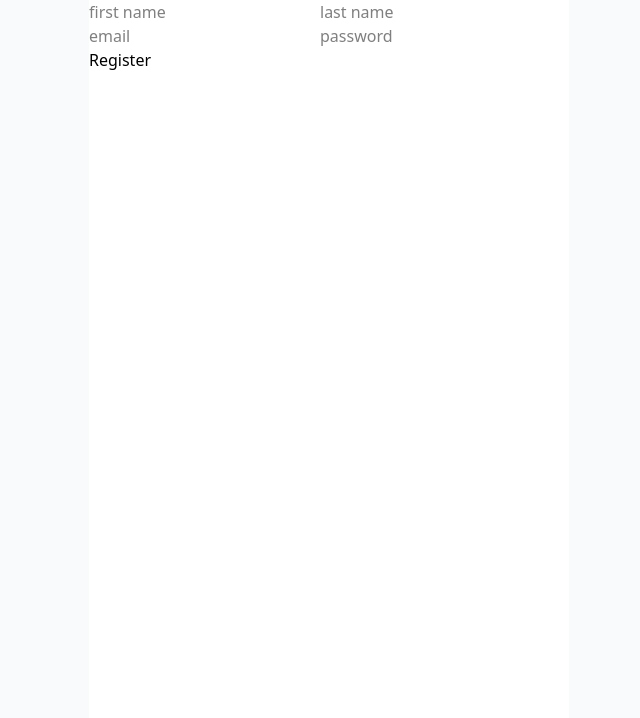
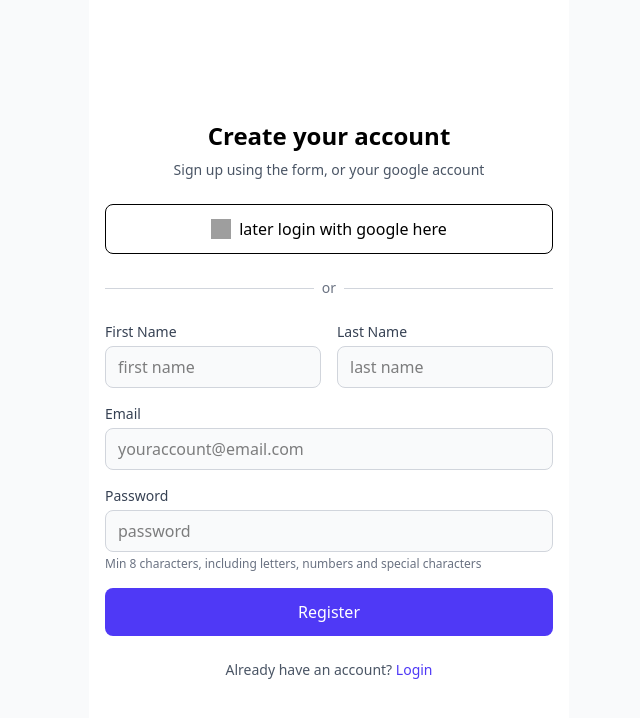
Before and after one commit to has-bi/theramind, a Next.js app: page /register in a window 1280 px wide. Shown: the top 718 px of the page, without its empty margins (311-951 px from the left). Built offline with nearby package versions, Linux system fonts and the light colour scheme; grey boxes are pictures that could not be loaded.

Commit message:
add register feature

```diff
--- a/package.json
+++ b/package.json
@@ -13,6 +13,7 @@
     "@heroicons/react": "^2.2.0",
     "@prisma/client": "^6.4.1",
     "@tailwindcss/vite": "^4.0.9",
+    "bcrypt": "^5.1.1",
     "next": "15.2.0",
     "openai": "^4.86.1",
     "postcss": "^8.5.3",
--- a/src/app/(auth)/register/action.js
+++ b/src/app/(auth)/register/action.js
@@ -1,4 +1,7 @@
 'use server'
+
+import { prisma } from '@/utils/prisma'
+import bcrypt from 'bcrypt'
 
 export async function registerAction(_, formData) {
   try {
@@ -7,11 +10,18 @@ export async function registerAction(_, formData) {
     const email = await formData.get('email')
     const password = await formData.get('password')
 
-    if (!firstName || !lastName || !email || !password) {
-      throw new Error('Missing form data fields')
-    }
+    const hashedPassword = await bcrypt.hash(password, 12)
 
-    console.log({ firstName, lastName, email, password })
+    const user = await prisma.user.create({
+      data: {
+        firstName,
+        lastName,
+        email,
+        password: hashedPassword,
+      },
+    })
+
+    console.log({ firstName, lastName, email, password, hashedPassword })
   } catch (error) {
     console.error('Error reading form data:', error)
   }
--- a/src/app/(auth)/register/page.js
+++ b/src/app/(auth)/register/page.js
@@ -6,14 +6,85 @@ export default function page() {
   const [state, formAction, pending] = useActionState(registerAction, null)
 
   return (
-    <div>
-      <form action={registerAction}>
-        <input name="firstname" placeholder="first name" />
-        <input name="lastname" placeholder="last name" />
-        <input name="email" type="email" placeholder="email" />
-        <input name="password" type="password" placeholder="password" />
-        <button>Register</button>
-      </form>
+    <div className="min-h-screen flex items-center justify-center p-4">
+      <div className="w-full max-w-md space-y-6">
+        <div className="text-center">
+          <h1 className="text-2xl font-semibold">Create your account</h1>
+          <p className="text-sm text-gray-600 mt-2">
+            Sign up using the form, or your google account
+          </p>
+        </div>
+
+        <button className="w-full flex items-center justify-center gap-2 border rounded-lg py-3 hover:bg-gray-50">
+          <img src="/google.svg" alt="Google" className="w-5 h-5" />
+          later login with google here
+        </button>
+
+        <div className="relative">
+          <div className="absolute inset-0 flex items-center">
+            <div className="w-full border-t border-gray-300"></div>
+          </div>
+          <div className="relative flex justify-center text-sm">
+            <span className="px-2 bg-white text-gray-500">or</span>
+          </div>
+        </div>
+
+        <form action={formAction} className="space-y-4">
+          <div className="grid grid-cols-2 gap-4">
+              <div>
+                <label className="block text-sm font-medium text-gray-700">First Name</label>
+                <input
+                  name="firstname"
+                  placeholder="first name"
+                  className="mt-1 block w-full px-3 py-2 bg-gray-50 border border-gray-300 rounded-lg focus:ring-2 focus:ring-indigo-500"
+                />
+              </div>
+              <div>
+                <label className="block text-sm font-medium text-gray-700">Last Name</label>
+                <input
+                  name="lastname"
+                  placeholder="last name"
+                  className="mt-1 block w-full px-3 py-2 bg-gray-50 border border-gray-300 rounded-lg focus:ring-2 focus:ring-indigo-500"
+                />
+              </div>
+            </div>
+          <div>
+            <label className="block text-sm font-medium text-gray-700">Email</label>
+            <input
+              name="email"
+              type="email"
+              placeholder="youraccount@email.com"
+              className="mt-1 block w-full px-3 py-2 bg-gray-50 border border-gray-300 rounded-lg focus:ring-2 focus:ring-indigo-500"
+            />
+          </div>
+          <div>
+            <label className="block text-sm font-medium text-gray-700">Password</label>
+            <div className="relative">
+              <input
+                name="password"
+                type="password"
+                placeholder="password"
+                className="mt-1 block w-full px-3 py-2 bg-gray-50 border border-gray-300 rounded-lg focus:ring-2 focus:ring-indigo-500"
+              />
+            </div>
+            <p className="mt-1 text-xs text-gray-500">
+              Min 8 characters, including letters, numbers and special characters
+            </p>
+          </div>
+          <button
+            disabled={pending}
+            className="w-full bg-indigo-600 text-white rounded-lg py-3 font-medium hover:bg-indigo-700 focus:outline-none focus:ring-2 focus:ring-offset-2 focus:ring-indigo-500"
+          >
+            Register
+          </button>
+        </form>
+        <p className="text-center text-sm text-gray-600">
+          Already have an account?{' '}
+          <a href="/login" className="font-medium text-indigo-600 hover:text-indigo-700">
+            Login
+          </a>
+        </p>
+      </div>
     </div>
   )
 }
```
Also changed, not shown: 1 other file (tests, documents, lock files or other folders).
